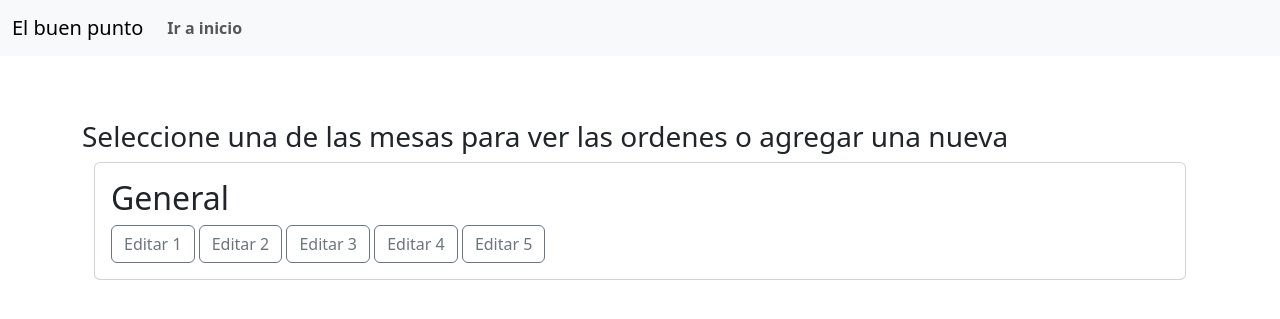
After one commit to IsabellaDo5/EBP, a Django app: page /mesas/ in a window 1280 px wide. The commit adds this page. Shown: the top 319 px of the page. Run offline with Django 3.2, Linux system fonts and the light colour scheme.

Commit message:
test mesas

```diff
--- a/AppBD/templates/index.html
+++ b/AppBD/templates/index.html
@@ -15,7 +15,7 @@
           <h2>General</h2>
                 <a href="/empleados/"><button class="btn btn-primary" type="button">Empleados</button></a>
                 <a href="/inventario/"><button class="btn btn-primary" type="button">Inventario</button></a>
-                <a href="{% url 'agregar-platillo' %}"><button class="btn btn-primary" type="button">Platillos</button></a>
+                <a href=""><button class="btn btn-primary" type="button">Platillos</button></a>
                 <a href="/add_alquiler_cliente/"><button class="btn btn-primary" type="button">Clientes</button></a>
         </div>
       </div>
@@ -26,6 +26,7 @@
           <h2>Órdenes</h2>
                 <a href="{% url 'gen_orden' %}"><button class="btn btn-primary" type="button">Ingresar una orden</button></a>
                 <a href="{% url 'ordenes' %}"><button class="btn btn-primary" type="button">Ver todas las órdenes</button></a>
+                <a href="{% url 'mesas' %}"><button class="btn btn-primary" type="button">Mesas ordenes</button></a>
         </div>
       </div>
     </div>
--- /dev/null
+++ b/AppBD/templates/mesas.html
@@ -0,0 +1,25 @@
+{% extends "layout.html" %}
+
+{% block title %}
+  Ordenes
+{% endblock %}
+
+{% block content %}
+<h3>Seleccione una de las mesas para ver las ordenes o agregar una nueva</h3>
+
+<div class="container ">
+  <div class="row">
+    <div class="col">
+      <div class="card">
+        <div class="card-body">
+          <h2>General</h2>
+          {% for boton_id in mesas %}
+                <a href="/empleado/{{ boton_id }}/"> <button type="button" class="btn btn-outline-secondary">Editar {{ boton_id }}</button></a>
+          {% endfor %}
+
+        </div>
+      </div>
+    </div>
+</div>
+
+  {% endblock %}
--- a/AppBD/views.py
+++ b/AppBD/views.py
@@ -3,27 +3,9 @@ from django.http import HttpResponse
 from django.contrib.auth.forms import *
 from django.contrib.auth import login, authenticate, logout
 from django.db import connection
-import bcrypt
+
 import datetime
-
 # Create your views here.
-def registro(request):
-    if request.method=='POST':
-        return redirect('/')
-    else:
-        return render(request, 'registro.html')
-
-def login(request):
-    if request.method=='POST':
-        return redirect('/')
-    else:
-        return render(request, 'login.html')
-
-def cerrar_sesion(request):
-    logout(request)
-    # Redirige a la página que desees después de cerrar sesión
-    return redirect('/')
-
 def inicio(request):
 
     '''if request.user.is_authenticated:
@@ -32,6 +14,25 @@ def inicio(request):
         return redirect('signin/')'''
     return render(request, 'index.html', {'usuario': request.user})
 
+def login_user(request):
+    if request.method == 'GET':
+        return render(request, 'signin.html', {
+        'form': AuthenticationForm})
+    else:
+        user= authenticate(request, username=request.POST['username'], password = request.POST['password'])
+
+        if user is None:
+           return render(request, 'signin.html', {
+        'form': AuthenticationForm,
+        'error': 'El usuario o contraseña no son validos'})
+        else:
+            login(request, user)
+            return redirect('/')
+
+def cerrar_sesion(request):
+    logout(request)
+    # Redirige a la página que desees después de cerrar sesión
+    return redirect('/')
 
 def empleados(request):
     #trabajadores = Empleado.objects.all().values
@@ -351,7 +352,7 @@ def factura_orden(request):
     })
     else:
         return redirect('/')
-
+#----------------------------------ordenes hotep-------------------------------------------
 
 #----------------------------------ordenes isa---------------------------------------------
 def ver_ordenes(request):
@@ -495,4 +496,10 @@ def add_factura_alquiler(request):
         return redirect('/facturas_alquiler/')
 
 
-#---------------------facturas orden------------------------------------------
+#---------------------mesas-----------------------------------------
+def mesas(request):
+    mesas = [1, 2, 3, 4, 5]
+
+    return render(request, 'mesas.html', context={
+            'mesas': mesas,
+        })
--- a/ProyectoBD/settings.py
+++ b/ProyectoBD/settings.py
@@ -81,8 +81,8 @@ DATABASES = {
         'ENGINE': 'mssql',
         'NAME': 'EBP', # Nombre de su Base de datos, donde tienen sus tablas
         'USER': 'sa', # El usuario donde tienen permisos de lectura, escritura,etc
-        'PASSWORD': 'isabella2023', # Su contraseña ps obvio
-        'HOST': 'DESKTOP-TID2LDF\SQLEXPRESS', # El nombre de su servidor
+        'PASSWORD': '22480715', # Su contraseña ps obvio
+        'HOST': 'DESKTOP-FO9G4LP\SQLEXPRESS', # El nombre de su servidor
         'PORT': '',
         'OPTIONS': {
             'driver': 'ODBC Driver 17 for SQL Server',
--- a/ProyectoBD/urls.py
+++ b/ProyectoBD/urls.py
@@ -21,8 +21,7 @@ from AppBD import views
 urlpatterns = [
     path('admin/', admin.site.urls),
     path('', views.inicio),
-    path('login/', views.login),
-    path('registro/', views.registro),
+    path('signin/', views.login_user),
     path('cerrar_sesion/', views.cerrar_sesion),
     #Seccion de empleados
     path('eliminar_empleado/<int:id_emp>/',views.eliminar_empleado),
@@ -52,6 +51,8 @@ urlpatterns = [
     path('orden_detalle/<int:id_orden>', views.detalle_orden),
     path('ver_ordenes', views.ver_ordenes, name='ordenes'),
 
+    #orden hotep
+    path('mesas/', views.mesas, name="mesas"),
     #Facturas alquiler
     path('facturas_alquiler/', views.ver_facturas_alquiler),
     path('add_factura_alquiler/', views.add_factura_alquiler),
@@ -59,5 +60,4 @@ urlpatterns = [
     #Facturas orden
     #path('facturas_orden/', views.facturas, name='facturas'),
     #path('add_factura_orden/', views.add_factura_orden),
-
 ]
```
Also changed, not shown: AppBD/templates/ordenes_mesas.html (added, +26 -0 lines).
